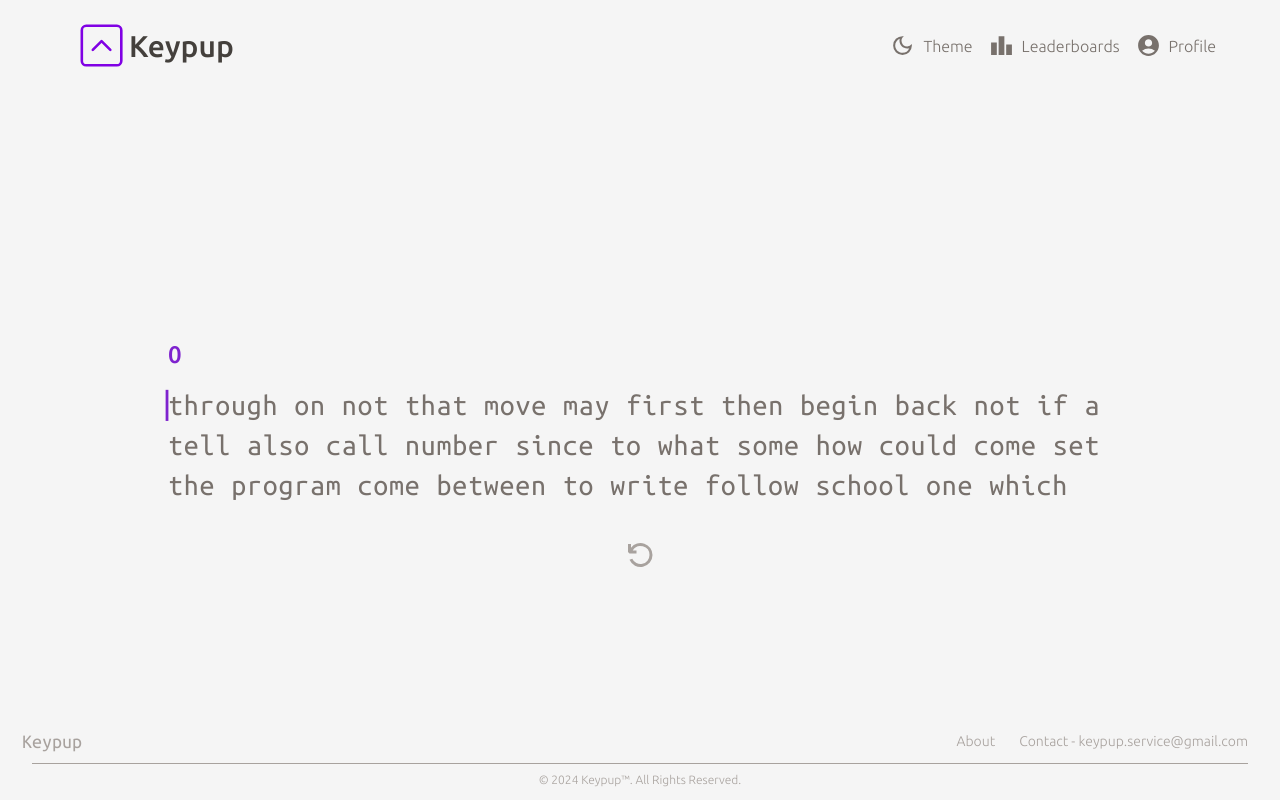
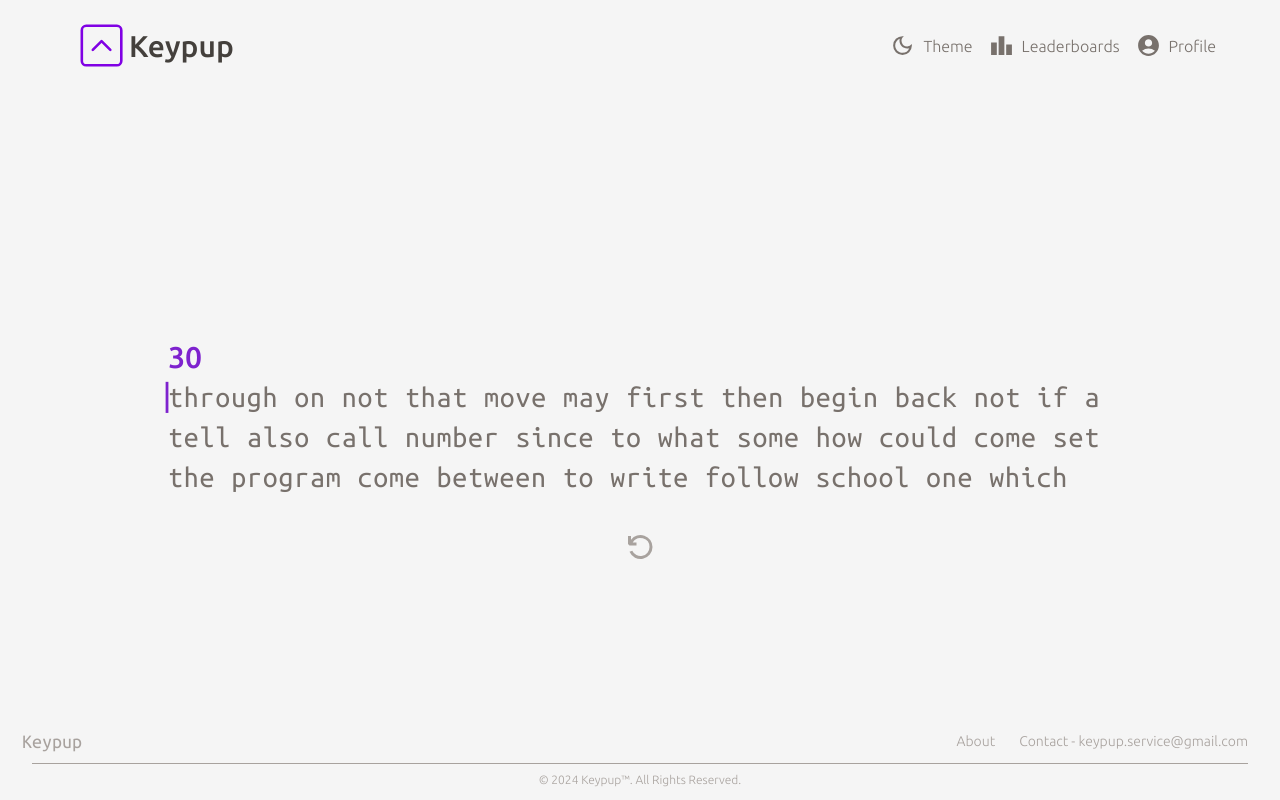
Before and after one commit to Joshi-Sarthak/Keypup, a Next.js app: page / in a window 1280 px wide. Built offline with nearby package versions, Linux system fonts and the light colour scheme.

Commit message:
Timer fix

```diff
--- a/src/components/Main/Main.tsx
+++ b/src/components/Main/Main.tsx
@@ -67,8 +67,6 @@ function Main() {
 		const handleKeyDown = (e: KeyboardEvent) => {
 			if (!timerStarted.current) {
 				timerStarted.current = true
-				useTimeStore.getState().setTime(30)
-				useTimeStore.getState().decrementTime()
 			}
 
 			if (e.ctrlKey && e.key === "b") {
@@ -151,7 +149,7 @@ function Main() {
 		<div>
 			<div className="flex justify-center w-full mt-64 items-center">
 				<div className="w-3/4 flex flex-col">
-					<span className="ml-2 text-2xl font-medium text-purple-700 mb-4 self-start">
+					<span className="ml-2 text-3xl font-medium text-purple-700 mb-1 self-start">
 						{useTimeStore((state) => state.time)}
 					</span>
 
--- a/src/lib/zustand/timestore.ts
+++ b/src/lib/zustand/timestore.ts
@@ -7,7 +7,7 @@ type timestore = {
 }
 
 export const useTimeStore = create<timestore>((set) => ({
-	time: 0,
+	time: 30,
 	setTime: (time: number) => {
 		set({ time })
 	},
```
